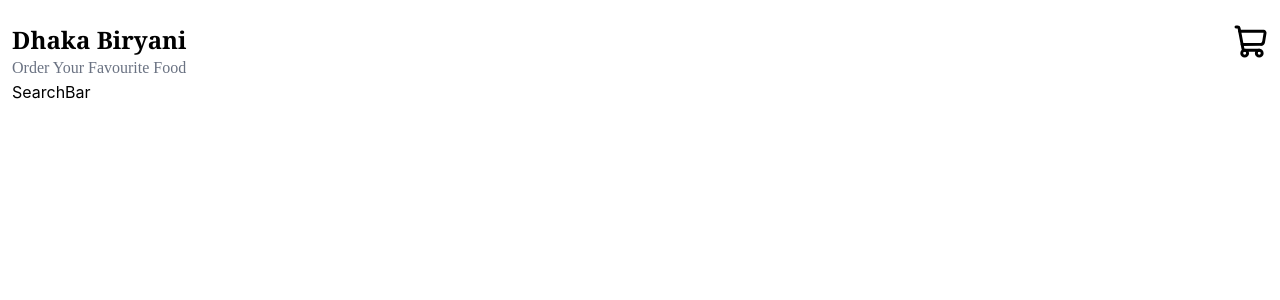
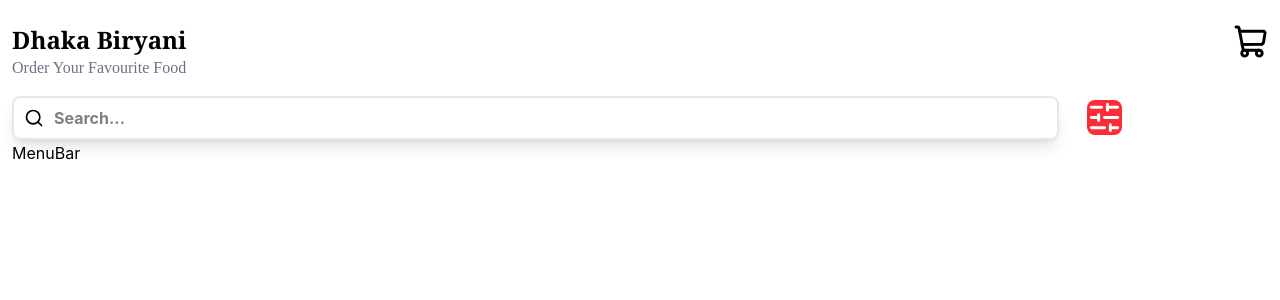
Before and after one commit to saith7860/FoodOrderingSystem, a React (Vite) app in the folder frontend/: page / in a window 1280 px wide. Shown: the top 300 px of the page. Built offline with nearby package versions, Linux system fonts and the light colour scheme.

Commit message:
Search bar and filter design is done and working on menu bar

```diff
--- /dev/null
+++ b/frontend/Data/menubarItems.tsx
@@ -0,0 +1 @@
+export const menuItems=["Pizza","Burger","Zarda","Handi","Pulao","Raita/Salad"];
--- /dev/null
+++ b/frontend/src/components/MenuBar.tsx
@@ -0,0 +1,9 @@
+
+
+const MenuBar = () => {
+  return (
+    <div>MenuBar</div>
+  )
+}
+
+export default MenuBar;
--- a/frontend/src/components/NavBar.tsx
+++ b/frontend/src/components/NavBar.tsx
@@ -1,10 +1,13 @@
 import { ShoppingCartIcon } from "lucide-react";
-const NavBar = () => {
+type NavBarProps={
+  resturantName:string
+}
+const NavBar = ({resturantName}:NavBarProps) => {
   return (
     <nav>
       <div className="flex justify-between">
         <div className="flex flex-col">
-            <h2 className="text-2xl font-semibold font-serif">Dhaka Biryani</h2>
+            <h2 className="text-2xl font-semibold font-serif">{resturantName}</h2>
             <h6 className="text-gray-500 font-[poppins]">Order Your Favourite Food</h6>
         </div>
         <div>
@@ -16,16 +19,3 @@ const NavBar = () => {
 }
 
 export default NavBar;
-// width: 129;
-// height: 61;
-// angle: 0 deg;
-// opacity: 1;
-// top: 28px;
-// left: 19px;
-// font-family: Lobster;
-// font-weight: 400;
-// font-style: Regular;
-// font-size: 45px;
-// leading-trim: NONE;
-// line-height: 135%;
-// letter-spacing: 0%;
--- a/frontend/src/components/SearchBar.tsx
+++ b/frontend/src/components/SearchBar.tsx
@@ -1,8 +1,35 @@
 
-
+import { Search ,SlidersHorizontal} from "lucide-react"
 const SearchBar = () => {
   return (
-    <section>SearchBar</section>
+    <section className="pt-4">
+      <div className="grid grid-cols-12">
+        {/* Search Button */}
+        <div className="col-span-10">
+             <div className="relative">
+              <input
+                className="pl-10 text-black w-full font-bold py-2 border-2 border-gray-200 rounded-lg shadow-lg"
+                type="text"
+                placeholder="Search..."
+                required
+              />
+              <div
+                className="absolute inset-y-0 pl-3
+                    flex items-center
+                    pointer-events-none"
+              >
+                <Search className="" size={20}/>
+              </div>
+            </div>
+        </div>
+        {/* Filters icon */}
+        <div className="col-span-2">
+          <button className="pl-7 pt-1">
+            <SlidersHorizontal className=" bg-red-500 text-white rounded-lg" size={35}/>
+          </button>
+        </div>
+      </div>
+    </section>
   )
 }
 
--- a/frontend/src/pages/Home.tsx
+++ b/frontend/src/pages/Home.tsx
@@ -1,10 +1,12 @@
+import MenuBar from "../components/MenuBar"
 import NavBar from "../components/NavBar"
 import SearchBar from "../components/SearchBar"
 const Home = () => {
   return (
     <div className="pt-6 p-3">
-    <NavBar/>
+    <NavBar resturantName="Dhaka Biryani"/>
     <SearchBar/>
+    <MenuBar/>
     </div>
   )
 }
```
